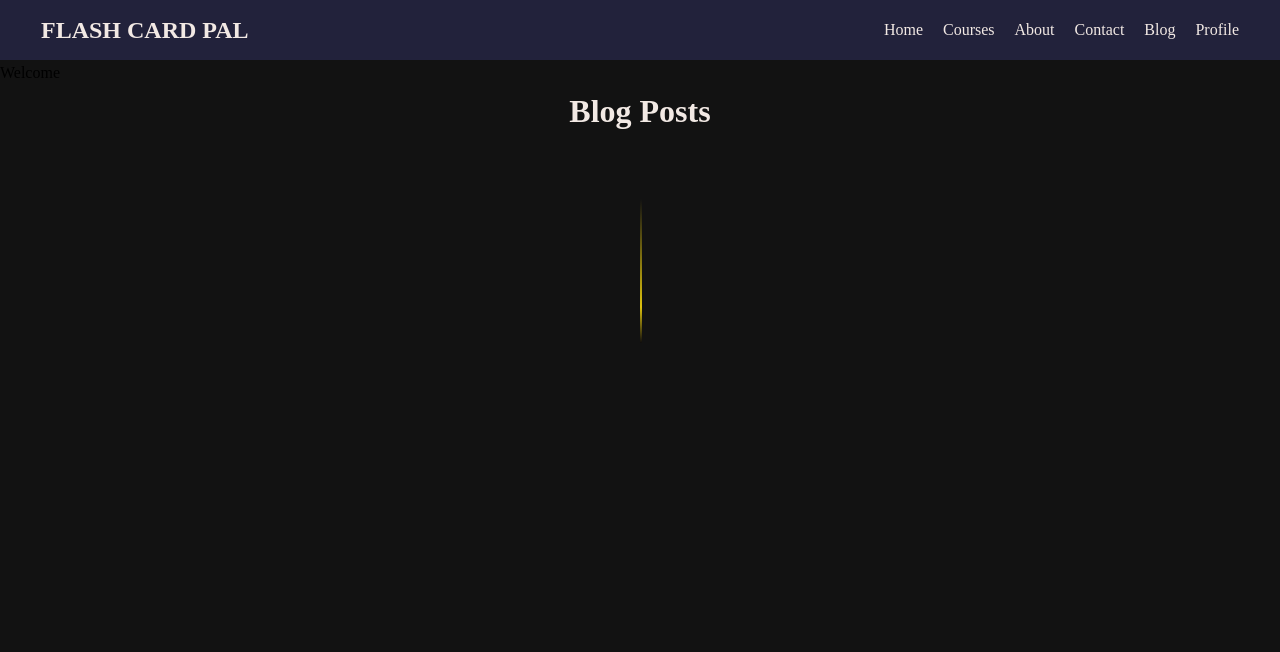
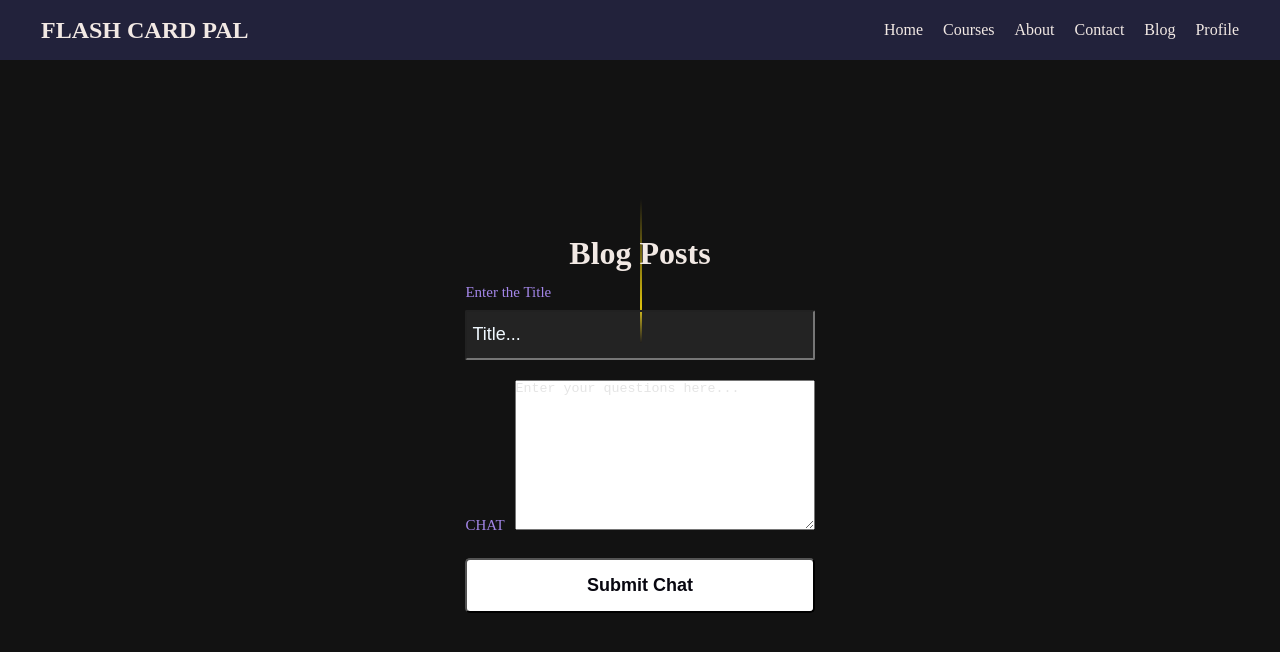
Before and after one commit to AdityaManojA/Flashcard-Learning-Pal, a React (Vite) app in the folder Website/Flash/frontend/: page /blog in a window 1280 px wide. Shown: the top 652 px of the page. Built offline with nearby package versions, Linux system fonts and the light colour scheme; a web font is replaced by a local one.

Commit message:
blog page frontend
frontend of blog page is done.

```diff
--- a/Website/Flash/frontend/src/blog.css
+++ b/Website/Flash/frontend/src/blog.css
@@ -1,3 +1,64 @@
 body{
     color: aliceblue;
 }
+.createPostPage {
+    height: calc(100vh - 80px);
+    display: grid;
+    place-items: center;
+  }
+
+  .cpContainer {
+    width: 500px;
+    height: auto;
+    padding: 20px;
+    background-color: black;
+    border-radius: 12px;
+    color: white;
+    display: flex;
+    flex-direction: column;
+  }
+
+  .cpContainer h1 {
+    text-align: center;
+  }
+
+  .cpContainer .inputGp {
+    margin-top: 30px;
+    display: flex;
+    flex-direction: column;
+  }
+  .inputGp label {
+    color: rgb(163, 134, 232);
+    font-size: 15px;
+    margin-right: 10px ;
+  }
+  .inputGp input {
+    font-size: 18px;
+    -webkit-text-fill-color: aliceblue;
+    border-radius: 2px;
+    padding: 5px;
+  }
+
+  .inputGp1 textarea{
+    align-items: bottom;
+      width: 300px;
+      height:400px;
+      margin-top: 20px;
+  }
+
+  .inputGp textarea {
+    height: 150px;
+  }
+
+  .cpContainer button {
+    margin-top: 20px;
+    height: 30px;
+    width: 20px;
+    border-radius: 5px;
+    cursor: pointer;
+    font-size: 15px;
+  }
+  input,
+  textarea {
+    margin-top: 5px;
+  }
--- a/Website/Flash/frontend/src/blog.jsx
+++ b/Website/Flash/frontend/src/blog.jsx
@@ -1,13 +1,45 @@
-import React from 'react'
+import React, {useState} from "react";
 import './blog.css';
+import {addDoc,collection} from 'firebase/firestore';
+import{ db, auth } from "/src/config/firebase.js";
+import { useNavigate } from "react-router-dom";
 
 export default function blog() {
-  return (
 
-<div>
-    <div>Welcome</div>
+  const [title, setTitle] = useState("");
+  const [postText, setPostText] = useState("");
+  const postsCollectionRef = collection(db, "posts")
+  let navigate = useNavigate();
+  const createPost = async() => {
+      await addDoc(postsCollectionRef, {title, postText, author: {name:auth.currentUser.displayName , id: auth.currentUser.uid},
+      });
+     };
+     navigate("/");
+     return  (
+<div className="createPostPage">
+  <div className="cpConatiner">
     <h1> Blog Posts </h1>
+    <div className="inputGp">
+      <label> Enter the Title</label>
+      <input placeholder="Title..." onChange={(event)=> {
+        setTitle(event.target.value);
+      }}/>
     </div>
+      <div className="inputGp">
+        <div className="inputGp1">
+
+          <label> CHAT</label>
+
+        <textarea placeholder="Enter your questions here..."
+        onChange={(event)=> {
+          setPostText(event.target.value);
+        }} />
+      </div>
+      </div>
+
+      <button   onClick={createPost}> Submit Chat</button>
+    </div>
+  </div>
 
   )
 }
```
Also changed, not shown: Website/Flash/frontend/package.json (+6 -2 lines), 2 other files (tests, documents, lock files or other folders).
